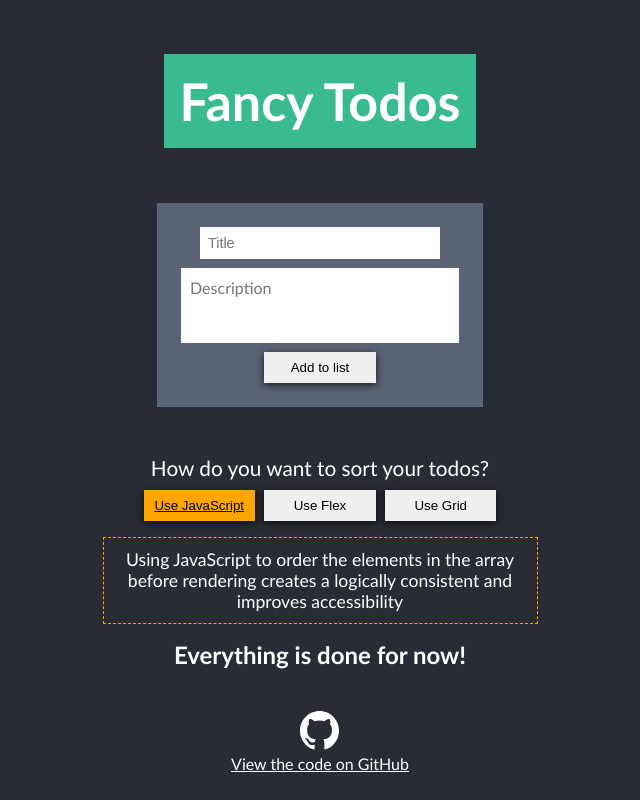
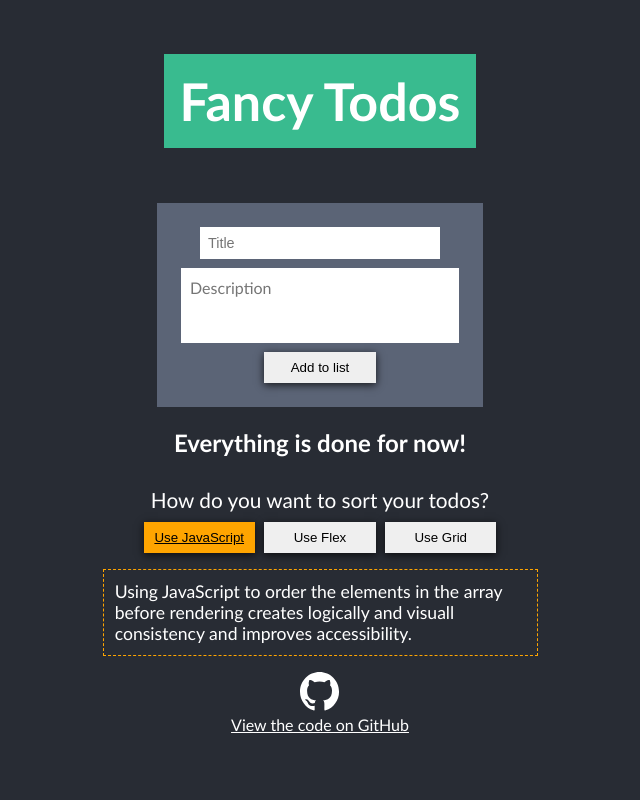
Before and after one commit to ic3Dragon/such-a-fancy-shopping-list, a React (Create React App) app: page / in a window 1280 px wide. Shown: the whole page, without its empty margins (320-960 px from the left). Built offline with nearby package versions, Linux system fonts and the light colour scheme.

Commit message:
update: explanations of options + styling

```diff
--- a/src/App.tsx
+++ b/src/App.tsx
@@ -23,8 +23,8 @@ const App = () => (
       <h1 className="header__title">Fancy Todos</h1>
     </header>
     <TodoForm/>
+    <TodoList/>
     <Options />
-    <TodoList/>
     <a className="header__github-link" href="https://github.com/ic3Dragon/react-signal-ts-todo" target="_blank" rel="noreferrer">{githubLogo}<p>View the code on GitHub</p></a>
   </main>
 );
--- a/src/components/Options/Options.scss
+++ b/src/components/Options/Options.scss
@@ -2,12 +2,11 @@
   display: flex;
   align-items: center;
   flex-direction: column;
-  padding: 1rem;
 }
 
 .options__title{
   font-size: 1.3rem;
-  margin-top: 2rem;
+  margin-top: .3rem;
 }
 
 .options__buttons {
@@ -26,6 +25,8 @@
   padding: .7rem;
   margin-top: 1rem;
   font-size: 1.1rem;
+  text-align: left;
+  white-space: pre-wrap;
 }
 
 .options__button {
--- a/src/components/Options/index.tsx
+++ b/src/components/Options/index.tsx
@@ -5,11 +5,11 @@ const Options = () => {
 const renderOptionsText = () => {
   switch(display.value) {
     case 'flex':
-      return 'using flex';
+      return 'Using flex and the order property can be great for accessibility if used correctly. \n\nIn this example, however, the visual order of the elements and the logical order of the elements do not match. If you are using a screenreader or a keyboard to navigate the page the results will be weird.';
     case 'grid':
-      return 'using grid';
+      return 'Using grid and the order property creates the same problem as using flex and order. It can be great for accessibility when you want content to be logically after or bellow something else but visually appear before it. \n\nIn this example, however, the visual order of the elements and the logical order of the elements do not match. Try marking a few todo\'s as done and tabbing between them.';
     default:
-      return 'Using JavaScript to order the elements in the array before rendering creates a logically consistent and improves accessibility '
+      return 'Using JavaScript to order the elements in the array before rendering creates logically and visuall consistency and improves accessibility.'
   }
 }
   return (
--- a/src/components/TodoList/TodoList.scss
+++ b/src/components/TodoList/TodoList.scss
@@ -1,6 +1,7 @@
 .list__header{
   justify-self: center;
   gap: 0.5rem;
+  margin-top: 1.3rem;
 }
 
 .list__title {
```
Also changed, not shown: 1 other file (tests, documents, lock files or other folders).
